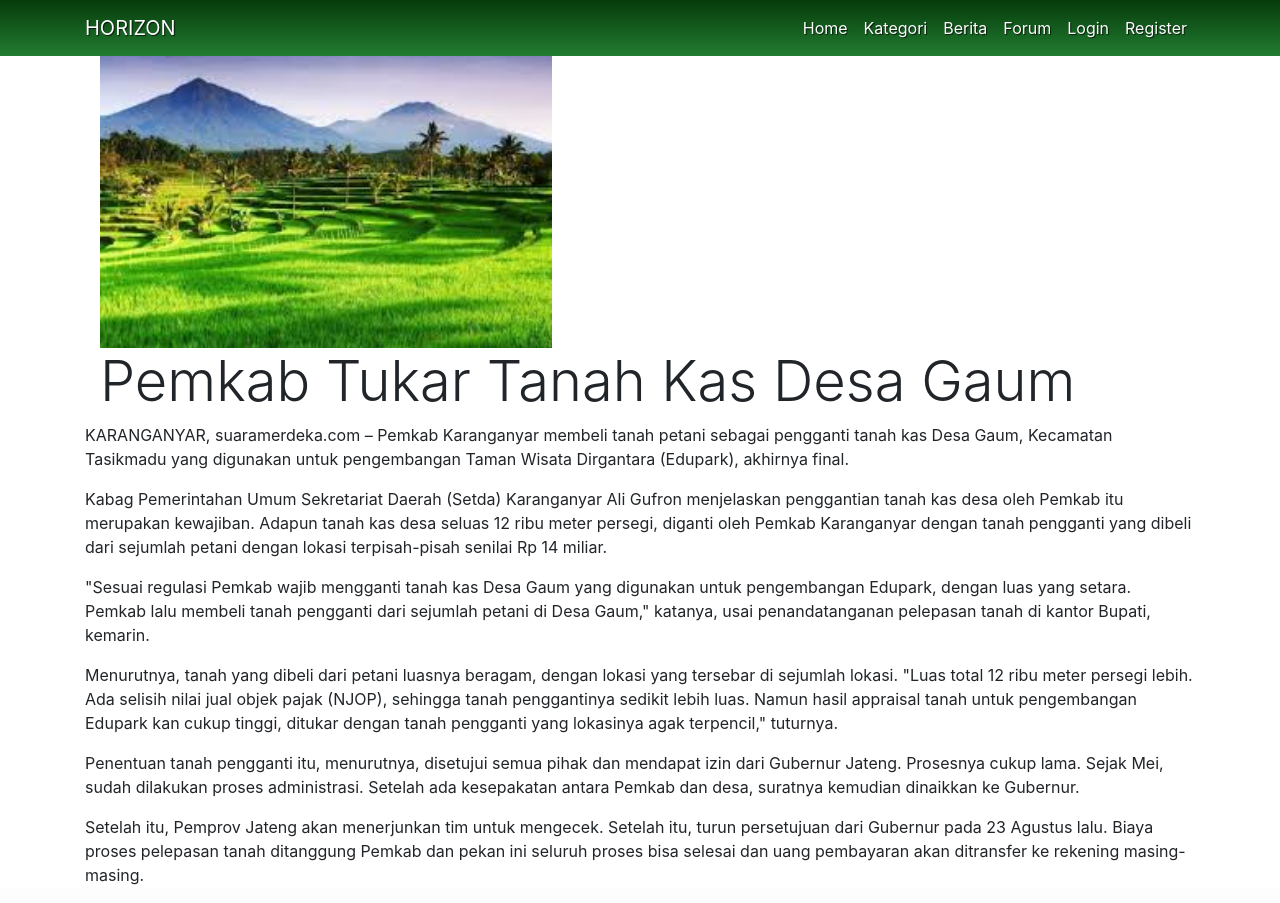
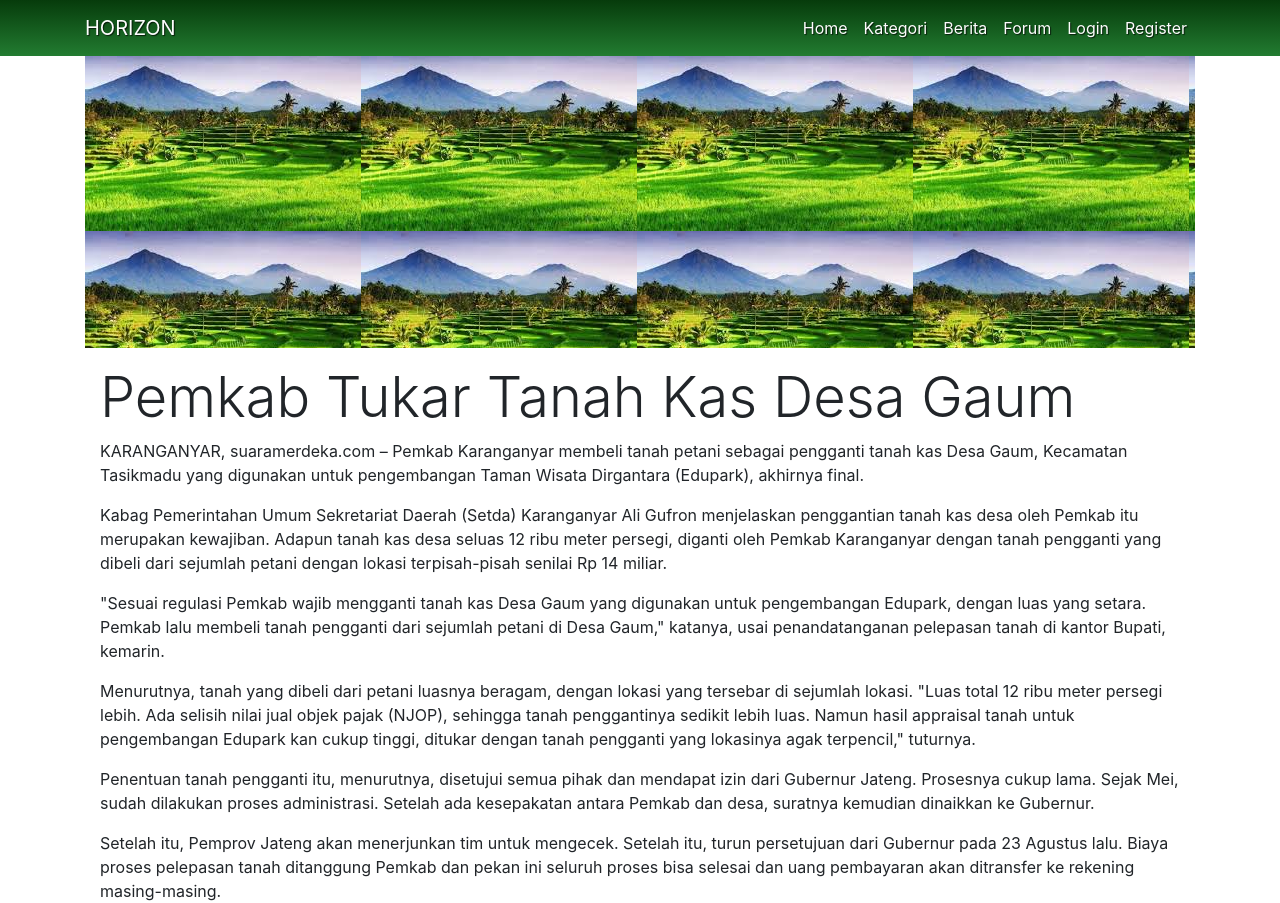
Before and after one commit to Azay18/horizon, a CodeIgniter app: page /database/index.php/controller/berita1 in a window 1280 px wide. Run offline with CodeIgniter, Linux system fonts and the light colour scheme; some web fonts are replaced.

Commit message:
ubah berita1

```diff
--- a/application/views/berita1.php
+++ b/application/views/berita1.php
@@ -3,14 +3,13 @@
 
 <div class="container">
 
-    <div class=" mt-5">
-    <div class="container">
-        <img class="gambar" src="<?= base_url()?>assets/img/2.jpg" alt="">
-        <h1 class="display-4">Pemkab Tukar Tanah Kas Desa Gaum</h1>
-    </div>
+    <div class="gambar">
+        <div class="container mt-5">
+        </div>
     </div>
 
-    <div class="artikel">
+    <div class="container artikel mt-3">
+    <h1 class="display-4">Pemkab Tukar Tanah Kas Desa Gaum</h1>
         <p>
     KARANGANYAR, suaramerdeka.com – Pemkab Karanganyar membeli tanah petani sebagai pengganti tanah kas Desa Gaum, Kecamatan Tasikmadu yang digunakan untuk pengembangan Taman Wisata Dirgantara (Edupark), akhirnya final.
     </p><p>
```
